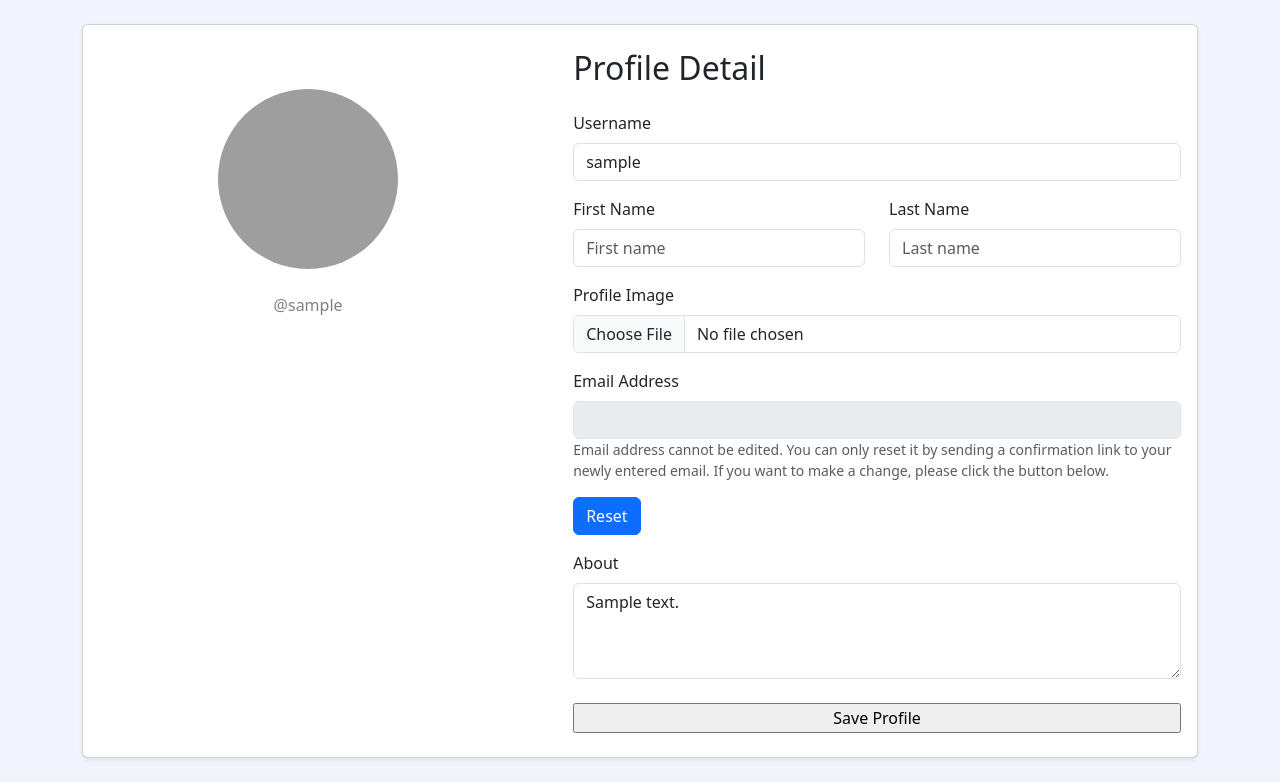
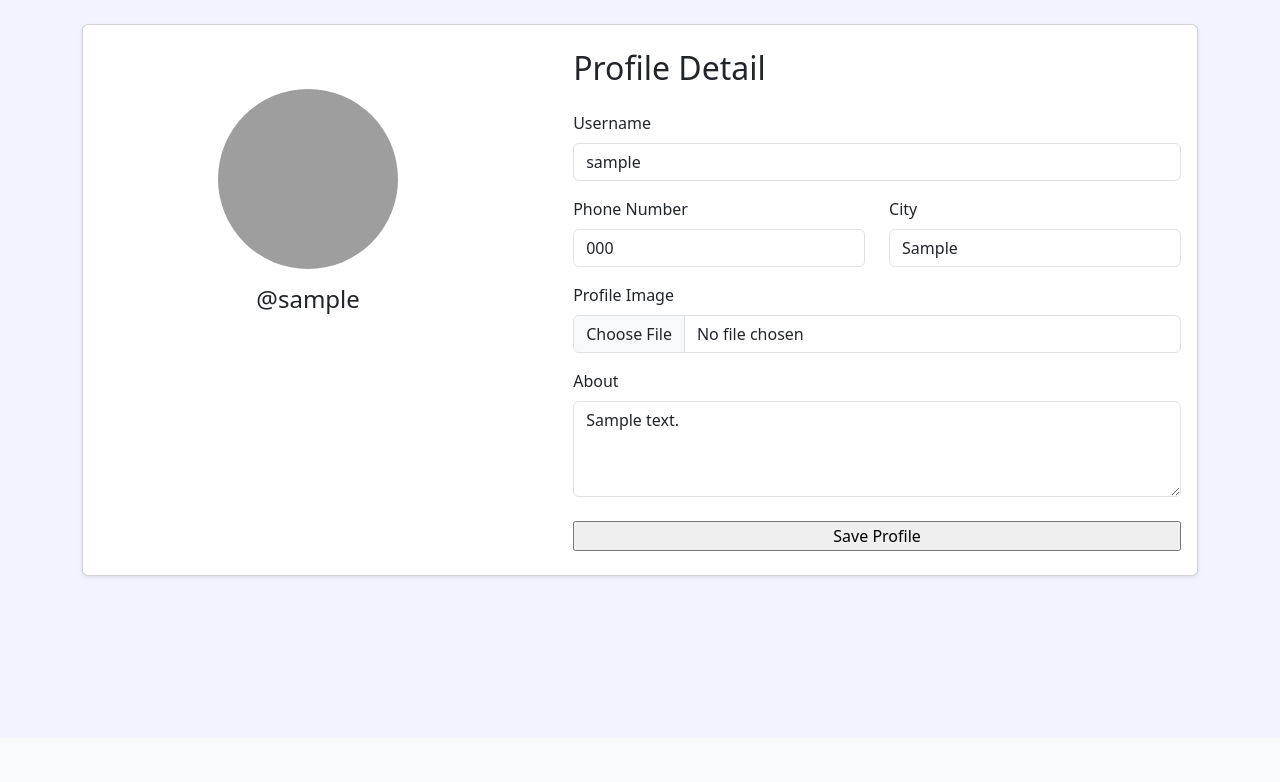
Before and after one commit to ihsan-git-1/information_security, a Flask app: page /profile in a window 1280 px wide. Shown: the part 62-844 px from the top of the page. After the commit the page ends 641 px from the top, so only its background shows below. Run offline with Flask 3, Linux system fonts and the light colour scheme; a user stored in the database is signed in; tables that the repository leaves empty hold one stand-in row (values such as "Sample post"); some libraries are stand-ins or nearby versions; grey boxes are pictures that could not be loaded.

Commit message:
add my profile

```diff
--- a/accounts/forms.py
+++ b/accounts/forms.py
@@ -16,6 +16,7 @@
     Email
 )
 from accounts.validators import (
+    CorrectPhoneNumber,
     Unique,
     StrongNames,
     StrongUsername,
@@ -50,8 +51,8 @@
     username = StringField('Username',
         validators=[DataRequired(), Length(1, 30), StrongUsername()]
     )
-    first_name = StringField('First Name', validators=[DataRequired(), Length(3, 25), StrongNames()])
-    last_name = StringField('Last Name', validators=[DataRequired(), Length(3, 25), StrongNames()])
+    phone_number = StringField('Phone Number', validators=[DataRequired(), Length(3, 15),CorrectPhoneNumber()])
+    city = StringField('City', validators=[DataRequired(), Length(3, 25), StrongNames()])
     profile_image = FileField('Profile Image',
         validators=[
             FileAllowed(['jpg', 'jpeg', 'png', 'svg'], 'Please upload images only.'),
--- a/accounts/templates/profile.html
+++ b/accounts/templates/profile.html
@@ -18,8 +18,7 @@
                     <img class="rounded-circle mt-5 mb-3" style="object-fit: cover;width: 180px;height: 180px;"
                         src="{{ url_for('static', filename='assets/images/default_avator.png') }}">
                     {% endif %}
-                    <h4 class="font-weight-bold">{{ current_user.first_name }} {{ current_user.last_name }}</h4>
-                    <p class="text-black-50">@{{ current_user.username }}</p>
+                    <h4 class="font-weight-bold">@{{ current_user.username }}</h4>
                 </div>
             </div>
             <div class="col-md-7 col-lg-7">
@@ -36,31 +35,18 @@
                         <div class="form-outline">
                             <div class="row">
                                 <div class="col">
-                                    {{ render_field(form.first_name, placeholder="First name",
-                                    value=current_user.first_name) }}
+                                    {{ render_field(form.phone_number, placeholder="Phone Number",
+                                    value=profile.phone_number) }}
                                 </div>
                                 <div class="col">
-                                    {{ render_field(form.last_name, placeholder="Last name",
-                                    value=current_user.last_name) }}
+                                    {{ render_field(form.city, placeholder="City",
+                                    value=profile.city) }}
                                 </div>
                             </div>
                         </div>
                         <div class="form-outline">
                             {{ render_field(form.profile_image) }}
-                        </div>
-                        <div class="form-outline mb-3">
-                            <div class="col mb-3">
-                                <label class="form-label">Email Address</label>
-                                <input type="text" class="form-control" value="{{ current_user.email }}" disabled=""
-                                    readonly>
-                                <p class="text-muted m-0" style="font-size: 14px;">Email address cannot be edited. You
-                                    can only
-                                    reset it by sending a confirmation link to your newly entered email. If you want to
-                                    make a change, please click the button below.</p>
-                            </div>
-                            <a href="{{ url_for('accounts.change_email') }}" class="btn btn-primary" type="button"
-                                role="button">Reset</a>
-                        </div>
+
                         <div class="form-outline mb-3">
                             {{ render_field(form.about, id="bio", placeholder="Enter about yourself", style="height: 6rem;") }}
                         </div>
--- a/accounts/views.py
+++ b/accounts/views.py
@@ -110,20 +110,18 @@
 
     if form.validate_on_submit():
         username = form.data.get('username')
-        first_name = form.data.get('first_name')
-        last_name = form.data.get('last_name')
+        phone_number = form.data.get('phone_number')
+        city = form.data.get('city')
         profile_image = form.data.get('profile_image')
         about = form.data.get('about')
 
-        if current_user.username == 'test_user':
-            flash("Guest user limited to read-only access.", 'error')
-        elif username in [user.username for user in User.query.all() if username != current_user.username]:
+        if username in [user.username for user in User.query.all() if username != current_user.username]:
             flash("Username already exists. Choose another.", 'error')
         else:
             user.username = username
-            user.first_name = first_name
-            user.last_name = last_name
             profile.bio = about
+            profile.phone_number = phone_number
+            profile.city = city
 
             if profile_image and getattr(profile_image, "filename"):
                 profile.set_avator(profile_image)
```
Also changed, not shown: accounts/validators.py (+11 -0 lines).
